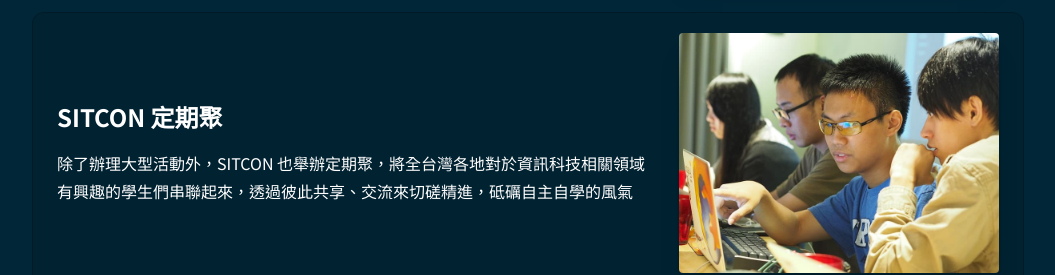
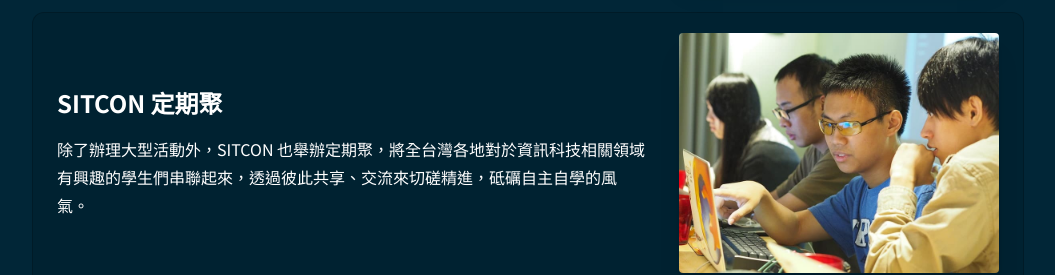
Before and after one commit to sitcon-tw/camp2024, a Next.js app: page /2023/teams in a window 1280 px wide. Shown: the part 1500-1775 px from the top of the page, without its empty margins (112-1167 px from the left). Built offline with nearby package versions, Linux system fonts and the light colour scheme.

Commit message:
fixed typo

```diff
--- a/pages/teams.tsx
+++ b/pages/teams.tsx
@@ -247,7 +247,7 @@
               <EventTitle>SITCON 定期聚</EventTitle>
               <p>
                 除了辦理大型活動外，SITCON
-                也舉辦定期聚，將全台灣各地對於資訊科技相關領域有興趣的學生們串聯起來，透過彼此共享、交流來切磋精進，砥礪自主自學的風氣
+                也舉辦定期聚，將全台灣各地對於資訊科技相關領域有興趣的學生們串聯起來，透過彼此共享、交流來切磋精進，砥礪自主自學的風氣。
               </p>
             </EventContent>
             <EventImg src="../images/16009925241_a20363623a_c.jpg" />
```
